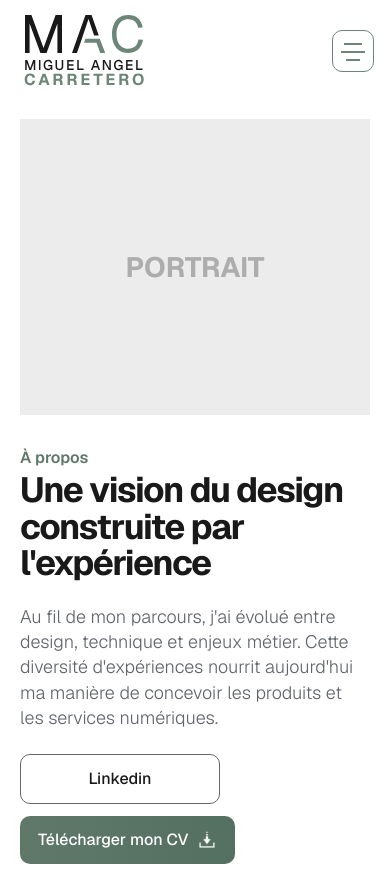
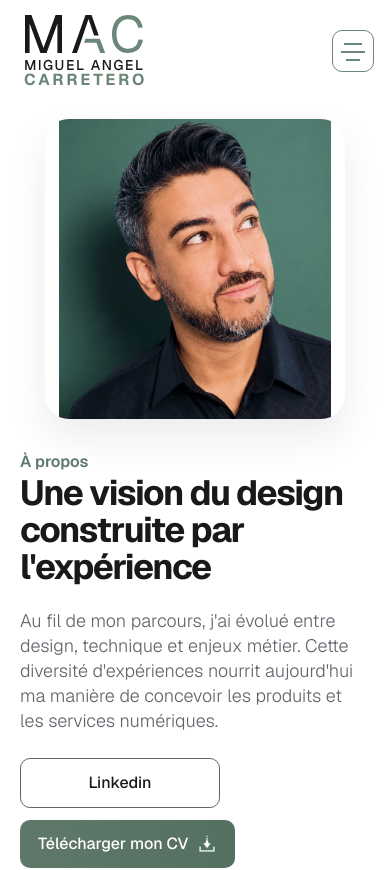
Before and after one commit to miguel-carretero/portfolio, a Next.js app: page /about in a window 390 px wide. Shown: the top 870 px of the page. Built offline with nearby package versions, Linux system fonts and the light colour scheme.

Commit message:
feat: finalize portfolio content and portrait

```diff
--- a/src/components/about/AboutHero.module.css
+++ b/src/components/about/AboutHero.module.css
@@ -60,27 +60,26 @@
 .portrait {
   display: grid;
   grid-area: portrait;
-  width: min(100%, 520px);
-  height: 400px;
+  position: relative;
+  width: min(100%, 432px);
+  aspect-ratio: 722 / 794;
   place-items: center;
-  justify-self: end;
+  justify-self: center;
   overflow: hidden;
-  background: rgb(217 217 217 / 50%);
-}
-
-.portrait span {
-  color: #adadad;
-  font-size: var(--font-size-section-title);
-  font-weight: var(--font-weight-bold);
-  line-height: var(--line-height-title);
-  text-transform: uppercase;
+  border-radius: 24px;
+  box-shadow: 0 18px 40px rgb(0 0 0 / 8%);
 }
 
 .portraitReveal {
   display: grid;
+  position: relative;
   width: 100%;
   height: 100%;
-  place-items: center;
+}
+
+.portraitReveal img {
+  object-fit: cover;
+  object-position: center top;
 }
 
 @media (max-width: 1100px) {
@@ -103,6 +102,7 @@
   }
 
   .portrait {
+    width: min(100%, 460px);
     justify-self: center;
   }
 }
@@ -117,12 +117,12 @@
   }
 
   .portrait {
-    width: 100%;
-    height: clamp(260px, 76vw, 300px);
+    width: min(100%, 300px);
+    aspect-ratio: 1;
   }
 
-  .portrait span {
-    font-size: var(--font-size-card-title);
+  .portraitReveal img {
+    object-fit: contain;
   }
 
   .actions {
--- a/src/components/about/AboutHero.tsx
+++ b/src/components/about/AboutHero.tsx
@@ -1,3 +1,4 @@
+import Image from "next/image";
 import PrimaryButton from "@/components/ui/PrimaryButton";
 import Reveal from "@/components/ui/Reveal";
 import SecondaryButton from "@/components/ui/SecondaryButton";
@@ -33,13 +34,15 @@ export default function AboutHero() {
           </div>
         </Reveal>
 
-        <div
-          className={styles.portrait}
-          role="img"
-          aria-label="Emplacement réservé au portrait de Miguel Carretero"
-        >
+        <div className={styles.portrait}>
           <Reveal className={styles.portraitReveal} variant="visual" delay={0.08}>
-            <span aria-hidden="true">Portrait</span>
+            <Image
+              src="/images/portfolio/miguel-portrait.jpg"
+              alt="Portrait de Miguel Carretero"
+              fill
+              priority
+              sizes="(max-width: 759px) 300px, (max-width: 1100px) 460px, 460px"
+            />
           </Reveal>
         </div>
       </div>
```
Also changed, not shown: public/images/portfolio/miguel-portrait.jpg (added), 1 other file (tests, documents, lock files or other folders).
